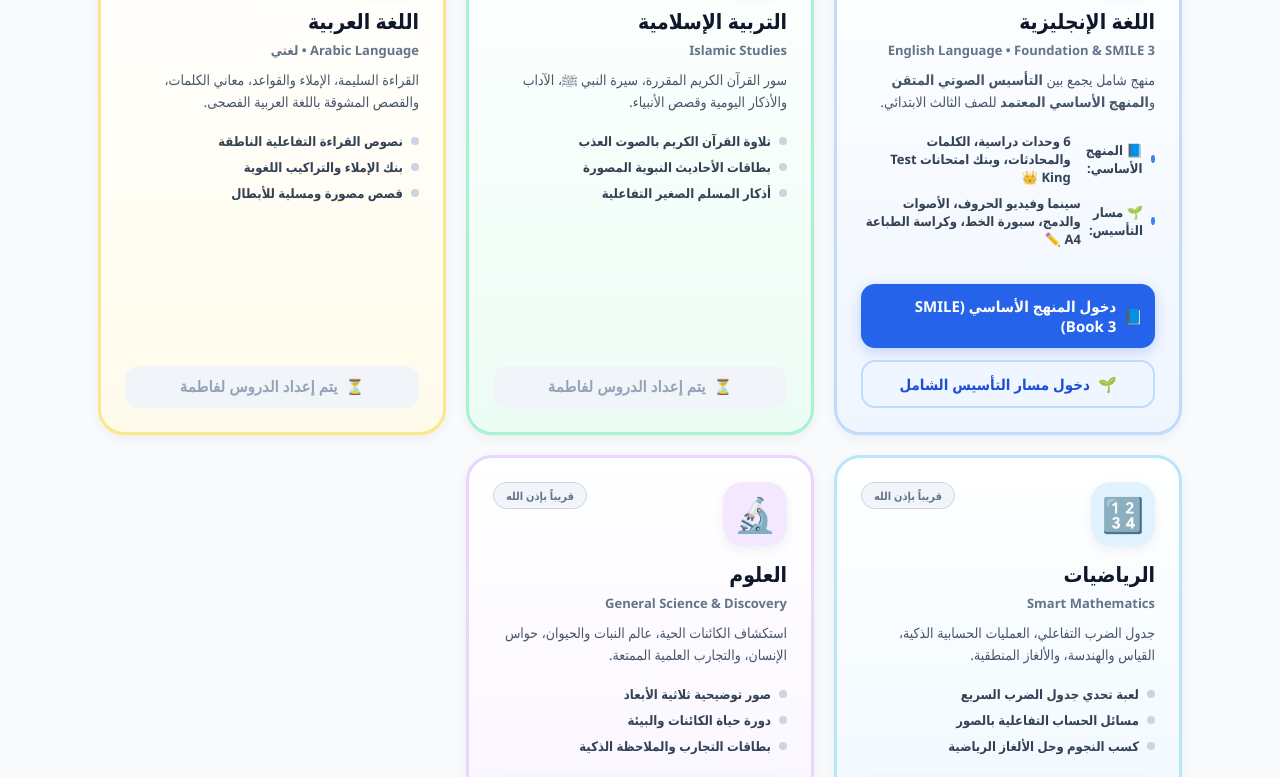
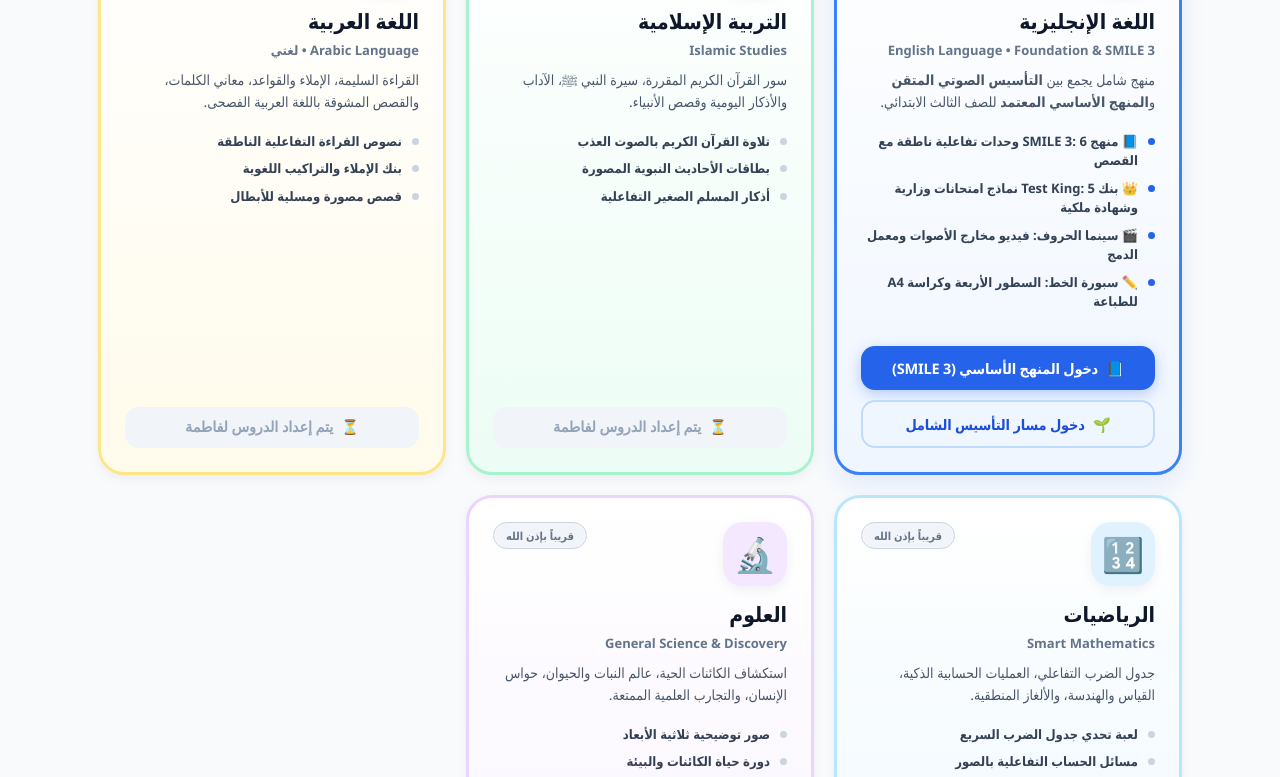
Before and after one commit to afefe60-cmyk/fatima-platform, a website: page index.html in a window 1280 px wide. Shown: the part 645-1422 px from the top of the page. Drawn offline with Linux system fonts and the light colour scheme.

Commit message:
Refine English card layout: fix button text wrapping, align bullet points, and polish visual hierarchy

```diff
--- a/index.html
+++ b/index.html
@@ -517,26 +517,29 @@ main {
 }
 .feature-item {
   display: flex;
-  align-items: center;
-  gap: 8px;
+  align-items: flex-start;
+  gap: 10px;
   font-size: 13px;
-  font-weight: 700;
+  line-height: 1.5;
+  font-weight: 600;
   color: #334155;
 }
 .feature-item span.dot {
-  width: 8px;
-  height: 8px;
+  width: 7px;
+  height: 7px;
+  margin-top: 6px;
+  flex-shrink: 0;
   border-radius: 50%;
   background: #cbd5e1;
 }
-.subject-card.english .feature-item span.dot { background: #3b82f6; }
+.subject-card.english .feature-item span.dot { background: #2563eb; }
 
 /* Action Button inside Card */
 .btn-subject-action {
   width: 100%;
-  padding: 12px;
+  padding: 12px 14px;
   border-radius: 14px;
-  font-size: 15px;
+  font-size: 14.5px;
   font-weight: 800;
   border: none;
   cursor: pointer;
@@ -545,6 +548,8 @@ main {
   justify-content: center;
   gap: 8px;
   text-decoration: none;
+  white-space: nowrap;
+  letter-spacing: -0.2px;
   transition: all 0.2s cubic-bezier(0.34, 1.56, 0.64, 1);
 }
 .btn-action-english {
@@ -950,11 +955,11 @@ footer strong {
 
     <div class="subjects-grid">
       <!-- 1. English Language (ACTIVE) -->
-      <div class="subject-card english">
+      <div class="subject-card english" style="border: 3px solid #3b82f6; box-shadow: 0 10px 25px rgba(37, 99, 235, 0.1);">
         <div>
           <div class="card-top">
             <div class="subject-icon-box icon-box-english">🇬🇧</div>
-            <span class="status-badge status-active">جاهز ومفعّل (مساران) 🚀</span>
+            <span class="status-badge status-active" style="background:#eff6ff; color:#1d4ed8; border:1px solid #93c5fd;">جاهز ومفعّل بالكامل 🌟</span>
           </div>
           <h4 class="subject-name">اللغة الإنجليزية</h4>
           <span class="subject-name-en">English Language • Foundation & SMILE 3</span>
@@ -962,13 +967,15 @@ footer strong {
             منهج شامل يجمع بين <strong>التأسيس الصوتي المتقن</strong> و<strong>المنهج الأساسي المعتمد</strong> للصف الثالث الابتدائي.
           </p>
           <div class="subject-features">
-            <div class="feature-item"><span class="dot"></span> <strong>📘 المنهج الأساسي:</strong> 6 وحدات دراسية، الكلمات والمحادثات، وبنك امتحانات Test King 👑</div>
-            <div class="feature-item"><span class="dot"></span> <strong>🌱 مسار التأسيس:</strong> سينما وفيديو الحروف، الأصوات والدمج، سبورة الخط، وكراسة الطباعة A4 ✏️</div>
+            <div class="feature-item"><span class="dot"></span> <div><strong>📘 منهج SMILE 3:</strong> 6 وحدات تفاعلية ناطقة مع القصص</div></div>
+            <div class="feature-item"><span class="dot"></span> <div><strong>👑 بنك Test King:</strong> 5 نماذج امتحانات وزارية وشهادة ملكية</div></div>
+            <div class="feature-item"><span class="dot"></span> <div><strong>🎬 سينما الحروف:</strong> فيديو مخارج الأصوات ومعمل الدمج</div></div>
+            <div class="feature-item"><span class="dot"></span> <div><strong>✏️ سبورة الخط:</strong> السطور الأربعة وكراسة A4 للطباعة</div></div>
           </div>
         </div>
-        <div style="display:flex; flex-direction:column; gap:12px; margin-top:16px;">
-          <a href="Grade3_English_Curriculum.html" class="btn-subject-action btn-action-english">
-            <span>📘</span> <span>دخول المنهج الأساسي (SMILE Book 3)</span>
+        <div style="display:flex; flex-direction:column; gap:10px; margin-top:14px;">
+          <a href="Grade3_English_Curriculum.html" class="btn-subject-action btn-action-english" style="box-shadow: 0 4px 14px rgba(37, 99, 235, 0.3);">
+            <span>📘</span> <span>دخول المنهج الأساسي (SMILE 3)</span>
           </a>
           <a href="English_Spelling_Digital_Flashcards.html" class="btn-subject-action" style="background:#eff6ff; color:#1d4ed8; border:2px solid #bfdbfe; font-weight:800;">
             <span>🌱</span> <span>دخول مسار التأسيس الشامل</span>
```
